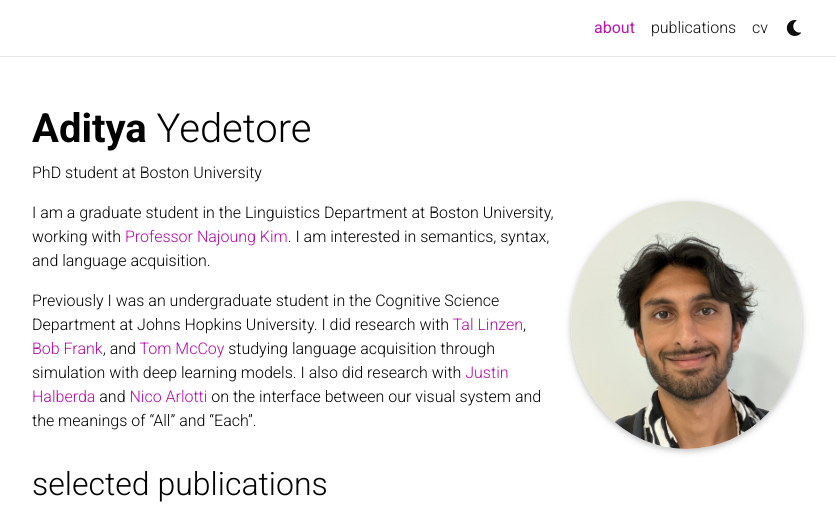
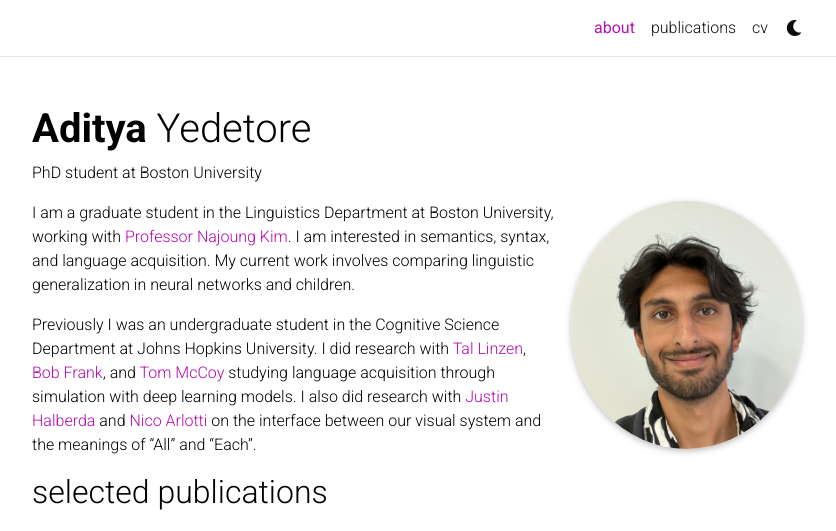
Before and after one commit to adityayedetore/adityayedetore.github.io, a Jekyll site: the page built from _pages/about.md, in a window 1280 px wide, cut to the strip 0-531 px from the top of the page. Shown: the whole strip, without its empty margins (223-1059 px from the left). Built offline with Jekyll 4.4.1, drawn with Linux system fonts in a browser that asks for light colours; full-size pictures stand in for the smaller copies a plugin makes; comment, search, counter and statistics services are not loaded; a style sheet for code colours, icons or effects is not loaded.

Commit message:
Update about.md

```diff
--- a/_pages/about.md
+++ b/_pages/about.md
@@ -13,6 +13,6 @@ news: false  # includes a list of news items
 selected_papers: true # includes a list of papers marked as "selected={true}"
 social: true  # includes social icons at the bottom of the page
 ---
-I am a graduate student in  the Linguistics Department at Boston University, working with [Professor Najoung Kim](https://najoungkim.github.io). I am interested in semantics, syntax, and language acquisition.
+I am a graduate student in  the Linguistics Department at Boston University, working with [Professor Najoung Kim](https://najoungkim.github.io). I am interested in semantics, syntax, and language acquisition. My current work involves comparing linguistic generalization in neural networks and children.
 
 Previously I was an undergraduate student in the Cognitive Science Department at Johns Hopkins University. I did research with [Tal Linzen](https://tallinzen.net), [Bob Frank](https://bobfrank1.github.io), and [Tom McCoy](https://rtmccoy.com) studying language acquisition through simulation with deep learning models. I also did research with [Justin Halberda](https://pbs.jhu.edu/directory/justin-halberda/) and [Nico Arlotti](https://www.nicolocesanaarlotti.com) on the interface between our visual system and the meanings of "All" and "Each".
```
